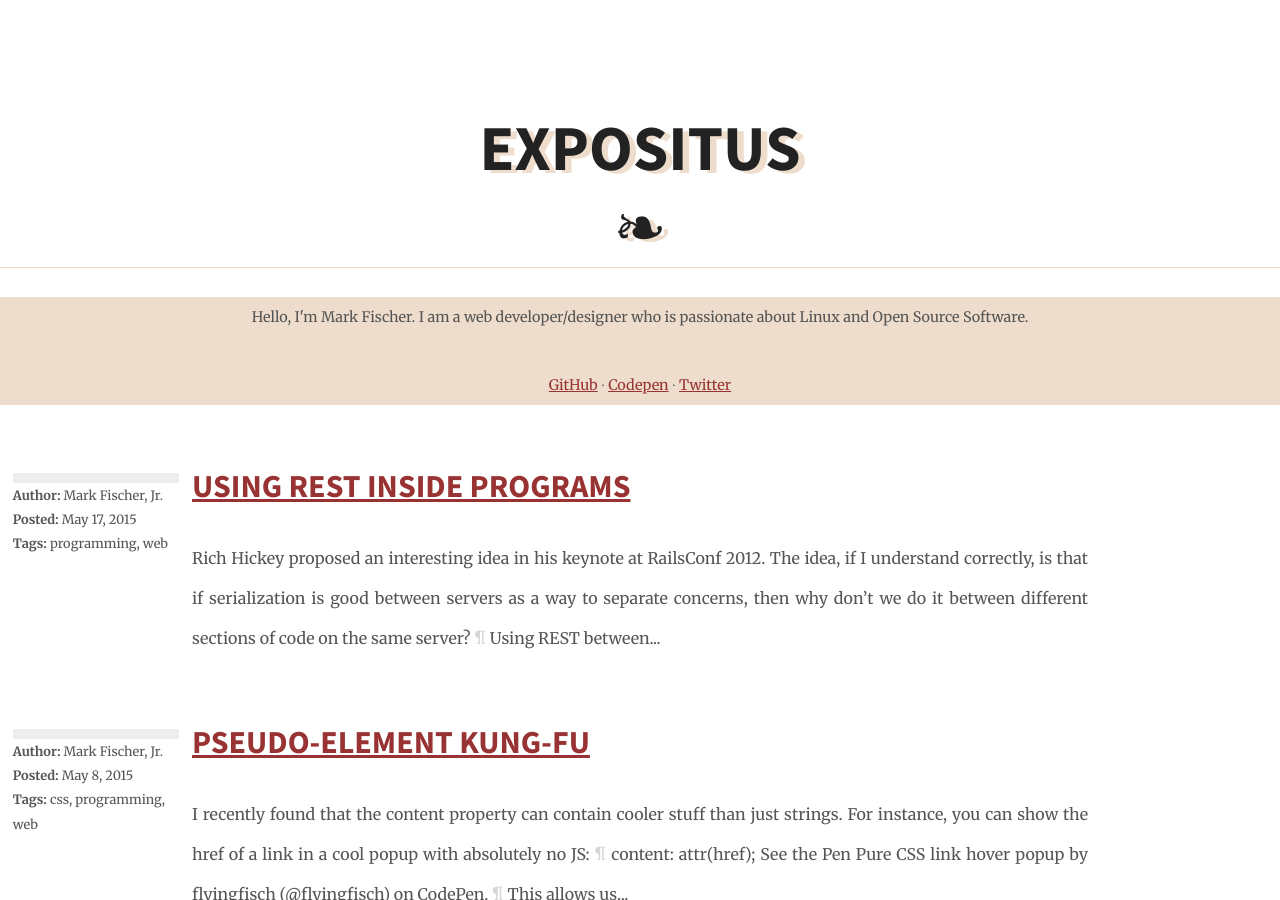
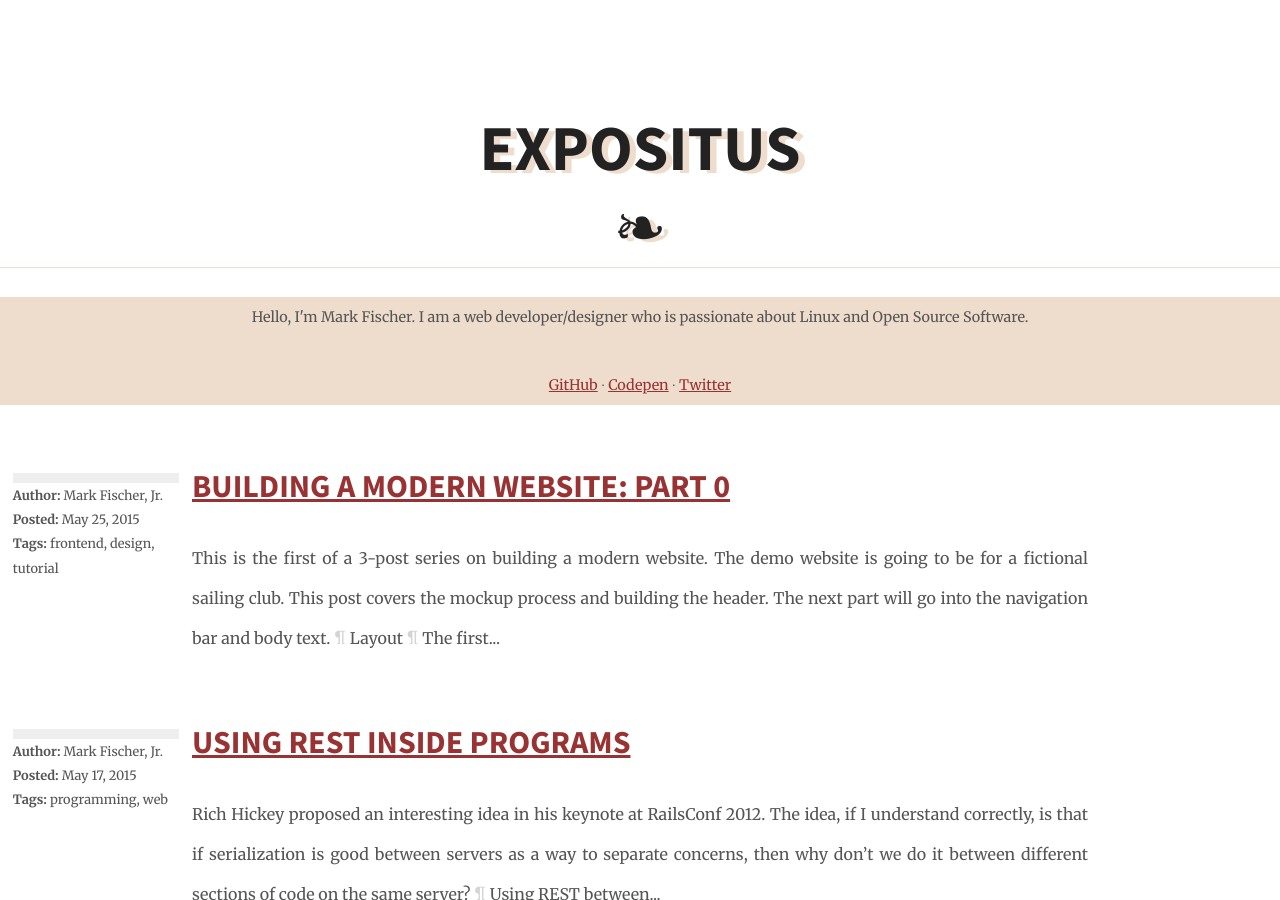
Before and after one commit to flyingfisch/flyingfisch.github.io, a Jekyll site: the page built from index.html, in a window 1280 px wide and 900 px high. Built offline with Jekyll 4.4.1, drawn with Linux system fonts in a browser that asks for light colours; the list of posts is cut into pages by our own code.

Commit message:
finished part 0

```diff
--- a/_drafts/styling-a-modern-website.md
+++ b/_posts/2015-05-25-building-a-modern-website-part-0.md
@@ -1,12 +1,11 @@
 ---
 layout: post
-title: "Building a Minimal Modern Website"
-date: 2015-05-18
-categories: frontend design
+title: "Building a Modern Website: Part 0"
+date: 2015-05-25
+categories: frontend design tutorial
 ---
 
-I thought of writing a post going over the abstract concepts of building a modern website, but decided to scratch that idea in favor of a step-by-step demo of the way I build websites. In this post I will be going from design to delivery on a nautical themed website for a sailing club. Let's get started!
-
+This is the first of a 3-post series on building a modern website. The demo website is going to be for a fictional sailing club. This post covers the mockup process and building the header. The next part will go into the navigation bar and body text.
 
 # Layout
 
@@ -93,4 +92,71 @@
 <p data-height="268" data-theme-id="6851" data-slug-hash="eNdaoe" data-default-tab="result" data-user="flyingfisch" class='codepen'>See the Pen <a href='http://codepen.io/flyingfisch/pen/eNdaoe/'>eNdaoe</a> by flyingfisch (<a href='http://codepen.io/flyingfisch'>@flyingfisch</a>) on <a href='http://codepen.io'>CodePen</a>.</p>
 <script async src="//assets.codepen.io/assets/embed/ei.js"></script>
 
-This is probably a good time to go over a general SASS nuance -- nested selectors.
+# SASS 101
+
+This is probably a good time to go over a couple important SASS features: variables and nested selectors.
+
+## Variables
+
+Variables names start with a `$`, and can contain any information you can put in a property. For example:
+
+~~~scss
+$my-border: 2px solid black;
+
+div {
+    border: $my-border;
+}
+~~~
+
+That compiles to this CSS:
+
+~~~css
+div {
+    border: 2px solid black;
+}
+~~~
+
+# Nested Selectors
+
+If you want to select an element inside another element, you can nest the selectors. Here is an example:
+
+~~~scss
+header {
+    h1 {
+        color: #fff;
+    }
+}
+~~~
+
+This compiles to:
+
+~~~css
+header h1 {
+    color: #fff;
+}
+~~~
+
+You can also use the `&` to select the parent element, like this:
+
+~~~scss
+a {
+    color #000;
+    text-decoration: none;
+
+    &:hover {
+        text-decoration: underline;
+    }
+}
+~~~
+
+Which compiles into this CSS:
+
+~~~css
+a {
+    color: #000;
+    text-decoration: none;
+}
+a:hover {
+    text-decoration: underline;
+}
+~~~
```
Also changed, not shown: 2 other files.
